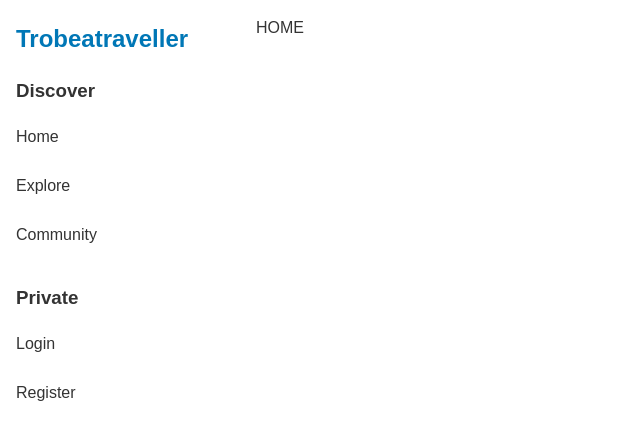
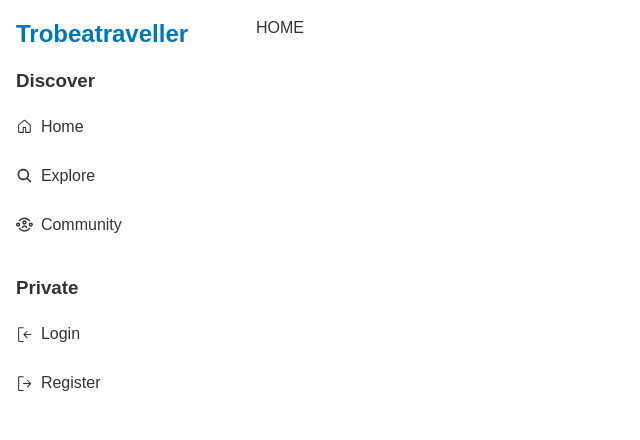
Before and after one commit to bejabeja/tfm, a React (Vite) app in the folder client/: page / in a window 1280 px wide. Shown: the top 440 px of the page, without its empty margins (0-640 px from the left). Built offline with nearby package versions, Linux system fonts and the light colour scheme; no server answers.

Commit message:
add icons Navbar

```diff
--- a/client/src/components/navbar/Navbar.css
+++ b/client/src/components/navbar/Navbar.css
@@ -13,15 +13,6 @@
     width: 100%;
     padding: 1rem;
     gap: 1rem;
-}
-
-.hamburger-menu {
-    display: block;
-    font-size: 30px;
-    cursor: pointer;
-    color: var(--primary-color);
-    z-index: 2000;
-    text-align: end;
 }
 
 .navbar {
@@ -50,25 +41,47 @@
 .nav-section {
     display: flex;
     flex-direction: column;
+    align-items: flex-start;
     gap: 15px;
     width: 100%;
     margin: 0 auto;
 }
 
-.navbar a {
+.nav-item {
+    display: flex;
+    align-items: center;
+    gap: 0.5rem;
     color: var(--white-color);
     text-decoration: none;
     font-size: 16px;
     transition: color 0.2s;
     padding: 5px 0;
+    width: 100%;
 }
 
-.navbar a:hover {
+.nav-item:hover {
     color: var(--primary-color);
+}
+
+.nav-icon {
+    font-size: 1.2rem;
+    width: auto;
 }
 
 .desktop-only {
     display: none;
+}
+
+.hamburger-menu {
+    display: block;
+    cursor: pointer;
+    color: var(--primary-color);
+    z-index: 2000;
+    text-align: end;
+}
+
+.hamburger-menu .nav-icon {
+    font-size: 30px;
 }
 
 @media (min-width: 480px) {
--- a/client/src/components/navbar/Navbar.jsx
+++ b/client/src/components/navbar/Navbar.jsx
@@ -1,4 +1,15 @@
 import React, { useEffect, useState } from "react";
+import { FaBars } from "react-icons/fa";
+import {
+  GoBook,
+  GoHome,
+  GoPeople,
+  GoPerson,
+  GoSignIn,
+  GoSignOut,
+} from "react-icons/go";
+import { IoSearch } from "react-icons/io5";
+import { RiUserCommunityLine } from "react-icons/ri";
 import { useSelector } from "react-redux";
 import { Link, useLocation } from "react-router-dom";
 import "./Navbar.css";
@@ -23,7 +34,7 @@ const Navbar = () => {
           Trobeatraveller
         </Link>
         <div className="hamburger-menu" onClick={toggleNavbar}>
-          ☰
+          <FaBars className="nav-icon" />
         </div>
       </div>
 
@@ -34,22 +45,50 @@ const Navbar = () => {
           </Link>
 
           <h3>Discover</h3>
-          <Link to="/">Home</Link>
-          <Link to="/explore">Explore</Link>
-          <Link to="/community">Community</Link>
+          <Link to="/" className="nav-item">
+            <GoHome className="nav-icon" />
+            <span>Home</span>
+          </Link>
+          <Link to="/explore" className="nav-item">
+            <IoSearch className="nav-icon" />
+            <span>Explore</span>
+          </Link>
+          <Link to="/community" className="nav-item">
+            <RiUserCommunityLine className="nav-icon" />
+            <span>Community</span>
+          </Link>
         </div>
         <div className="nav-section">
           <h3>Private</h3>
           {isAuthenticated ? (
             <>
-              <Link to="/my-itineraries">Itineraries</Link>
-              <Link to="/friends">Friends</Link>
-              <Link to="/profile">Profile</Link>
+              <Link to="/my-itineraries" className="nav-item">
+                <GoBook className="nav-icon" />
+                <span>Itineraries</span>
+              </Link>
+              <Link to="/friends" className="nav-item">
+                <GoPeople className="nav-icon" />
+                <span>Friends</span>
+              </Link>
+              <Link to="/profile" className="nav-item">
+                <GoPerson className="nav-icon" />
+                <span>Profile</span>
+              </Link>
+              <Link to="/logout" className="nav-item">
+                <GoSignOut className="nav-icon" />
+                <span>Logout</span>
+              </Link>
             </>
           ) : (
             <>
-              <Link to="/login">Login</Link>
-              <Link to="/register">Register</Link>
+              <Link to="/login" className="nav-item">
+                <GoSignIn className="nav-icon" />
+                <span>Login</span>
+              </Link>
+              <Link to="/register" className="nav-item">
+                <GoSignOut className="nav-icon" />
+                <span>Register</span>
+              </Link>
             </>
           )}
         </div>
```
